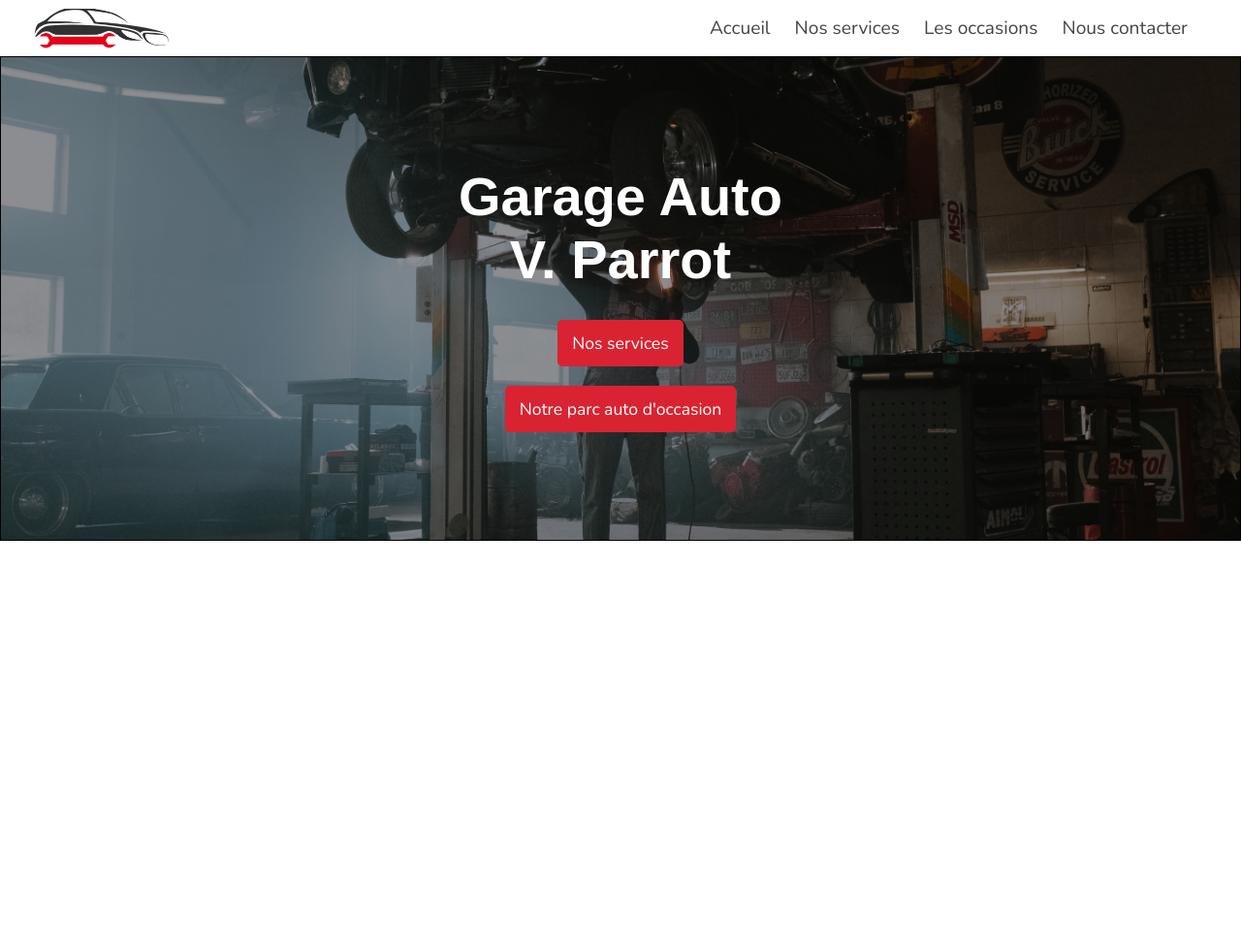
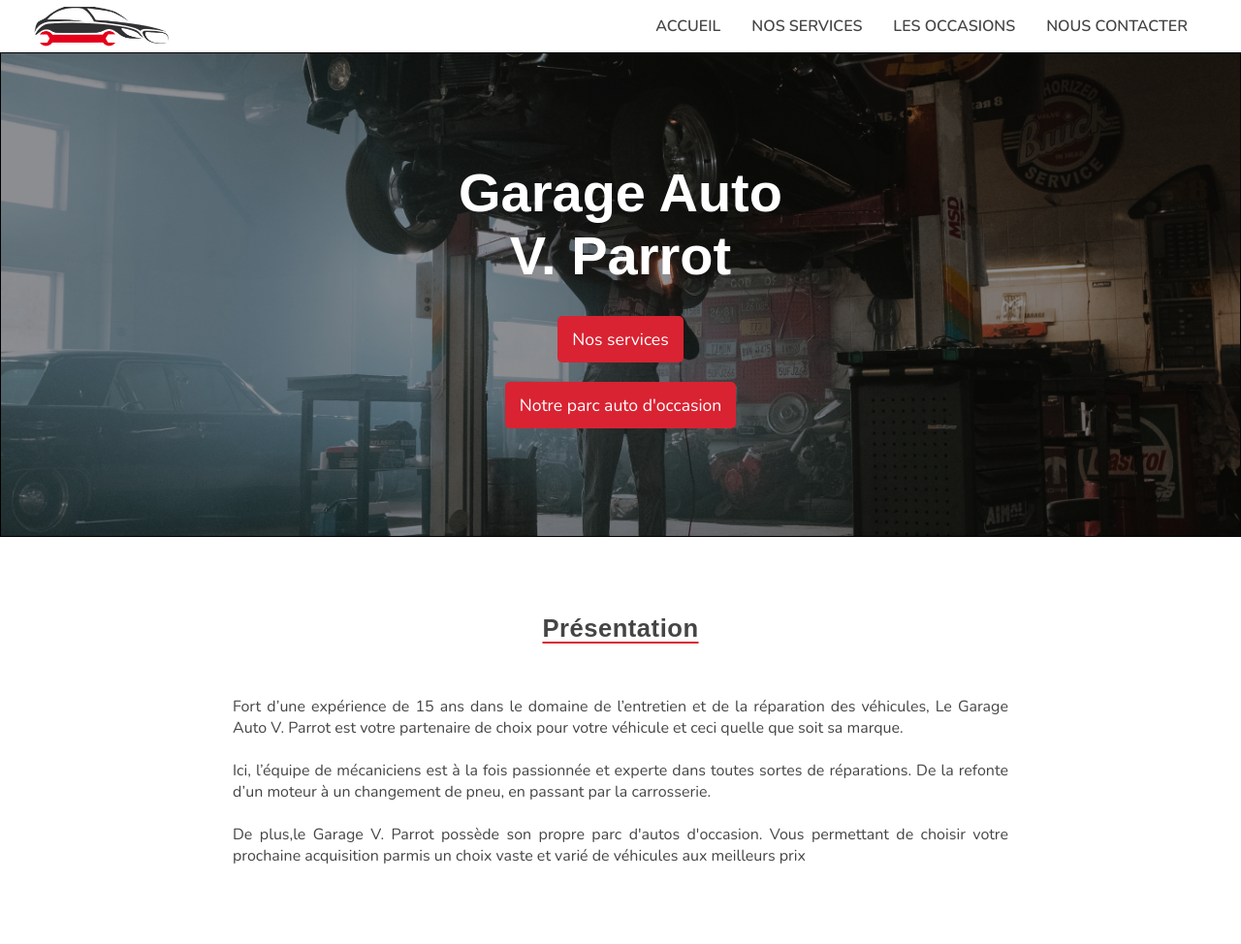
Before and after one commit to JeremyTdr/Garage-Auto, a PHP site: page / in a window 1280 px wide. Shown: the whole page at 97% size. Before the commit the page ends 558 px from the top, so only its background shows below. Run offline with PHP 8.4, Linux system fonts and the light colour scheme; some libraries are stand-ins or nearby versions; some web fonts are replaced.

Commit message:
Resume section V1 + Navbar update

```diff
--- a/index.php
+++ b/index.php
@@ -1,5 +1,6 @@
 <?php include './pages/base.php'; ?>
 
 <?php include './pages/sections/header.php'; ?>
+<?php include './pages/sections/resume.php'; ?>
 
 <?php include './pages/includes/html-foot.php'; ?>
--- /dev/null
+++ b/pages/sections/resume.php
@@ -0,0 +1,10 @@
+<section class="resume" id="resume">
+    <div class="content resume-content">
+        <h3>Présentation</h3>
+        <div class="resume-text">
+            <p>Fort d’une expérience de 15 ans dans le domaine de l’entretien et de la réparation des véhicules, Le Garage Auto V. Parrot est votre partenaire de choix pour votre véhicule et ceci quelle que soit sa marque.</p><br>
+            <p>Ici, l’équipe de mécaniciens est à la fois passionnée et experte dans toutes sortes de réparations. De la refonte d’un moteur à un changement de pneu, en passant par la carrosserie.</p><br>
+            <p>De plus,le Garage V. Parrot possède son propre parc d'autos d'occasion. Vous permettant de choisir votre prochaine acquisition parmis un choix vaste et varié de véhicules aux meilleurs prix</p>
+        </div>
+    </div>
+</section>
--- a/src/sass/includes/_base.scss
+++ b/src/sass/includes/_base.scss
@@ -10,7 +10,7 @@
 }
 
 @import url("https://fonts.googleapis.com/css2?family=Tektur:wght@500;600;700;800&display=swap");
-@import url("https://fonts.googleapis.com/css2?family=Nunito:wght@200;300;400&display=swap");
+@import url("https://fonts.googleapis.com/css2?family=Nunito:wght@200;300;400;600;700&display=swap");
 
 $red: #d92332;
 $red-light: #d9777f;
@@ -38,18 +38,6 @@ body {
   font-family: "Nunito", sans-serif, "arial", sans-serif;
   color: $gray;
 
-  section {
-    width: 100%;
-    margin: 0;
-    display: flex;
-    justify-content: center;
-    align-items: center;
-  }
-
-  .content {
-    margin: 60px 25px;
-  }
-
   h1,
   h2,
   h3 {
@@ -71,6 +59,28 @@ body {
     color: inherit;
   }
 
+  section {
+    width: 100%;
+    margin: 0;
+    display: flex;
+    justify-content: center;
+    align-items: center;
+  }
+
+  .content {
+    margin: 60px 25px;
+
+    h3 {
+      margin-bottom: 55px;
+      font-size: 1.6rem;
+      text-align: center;
+      letter-spacing: 0.5px;
+      text-decoration-line: underline;
+      text-decoration-color: $red;
+      text-underline-offset: 5px;
+    }
+  }
+
   @media screen and (min-width: 700px) {
     .content {
       margin: 80px auto;
--- a/src/sass/includes/_navbar.scss
+++ b/src/sass/includes/_navbar.scss
@@ -31,7 +31,6 @@
     color: $gray;
     flex-direction: column;
     justify-content: flex-start;
-    font-size: 1.2rem;
     display: none;
     padding: 10px 20px;
   }
@@ -47,6 +46,8 @@
   .nav-item {
     padding: 15px 0;
     cursor: pointer;
+    text-transform: uppercase;
+    font-weight: 600;
   }
 }
 
@@ -70,11 +71,10 @@
       flex-direction: row;
       align-items: center;
       justify-content: space-between;
-      gap: 25px;
+      gap: 32px;
       background-color: inherit;
 
       .nav-item {
-        font-size: 1.2rem;
         padding: 0;
       }
 
--- a/src/style.css
+++ b/src/style.css
@@ -1,5 +1,5 @@
 @import url("https://fonts.googleapis.com/css2?family=Tektur:wght@500;600;700;800&display=swap");
-@import url("https://fonts.googleapis.com/css2?family=Nunito:wght@200;300;400&display=swap");
+@import url("https://fonts.googleapis.com/css2?family=Nunito:wght@200;300;400;600;700&display=swap");
 *,
 *::after,
 *::before {
@@ -14,16 +14,6 @@
 body {
   font-family: "Nunito", sans-serif, "arial", sans-serif;
   color: #454545;
-}
-body section {
-  width: 100%;
-  margin: 0;
-  display: flex;
-  justify-content: center;
-  align-items: center;
-}
-body .content {
-  margin: 60px 25px;
 }
 body h1,
 body h2,
@@ -41,6 +31,25 @@ body p {
 }
 body a {
   color: inherit;
+}
+body section {
+  width: 100%;
+  margin: 0;
+  display: flex;
+  justify-content: center;
+  align-items: center;
+}
+body .content {
+  margin: 60px 25px;
+}
+body .content h3 {
+  margin-bottom: 55px;
+  font-size: 1.6rem;
+  text-align: center;
+  letter-spacing: 0.5px;
+  text-decoration-line: underline;
+  text-decoration-color: #d92332;
+  text-underline-offset: 5px;
 }
 @media screen and (min-width: 700px) {
   body .content {
@@ -80,7 +89,6 @@ body a {
   color: #454545;
   flex-direction: column;
   justify-content: flex-start;
-  font-size: 1.2rem;
   display: none;
   padding: 10px 20px;
 }
@@ -93,6 +101,8 @@ body a {
 .nav .nav-item {
   padding: 15px 0;
   cursor: pointer;
+  text-transform: uppercase;
+  font-weight: 600;
 }
 
 @media screen and (min-width: 700px) {
@@ -113,11 +123,10 @@ body a {
     flex-direction: row;
     align-items: center;
     justify-content: space-between;
-    gap: 25px;
+    gap: 32px;
     background-color: inherit;
   }
   .nav .nav-items .nav-item {
-    font-size: 1.2rem;
     padding: 0;
   }
   .nav .nav-items .nav-item:hover {
```
Also changed, not shown: 1 other file.
